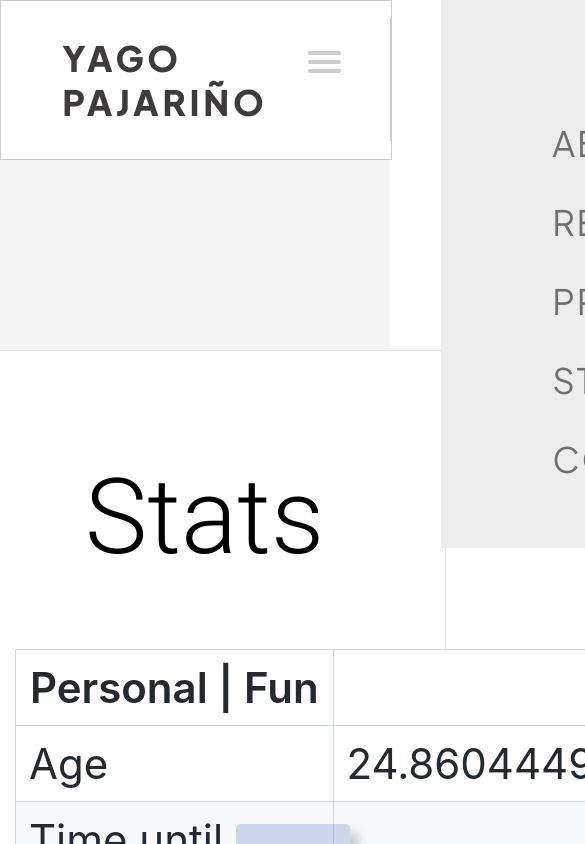
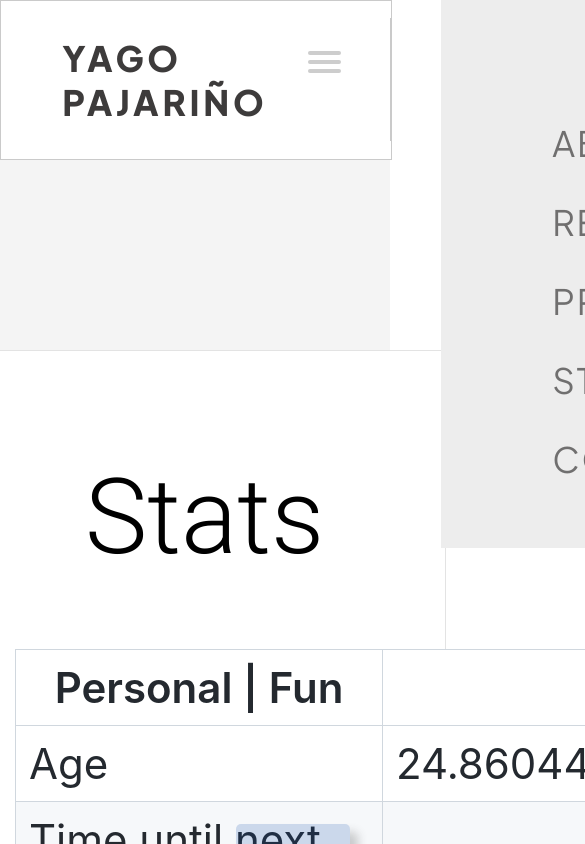
Before and after one commit to yagopajarino/resume, a React (Create React App) app: page /stats in a window 390 px wide. Shown: the top 844 px of the page, 585 px wide, since content can reach past the window. Built offline with nearby package versions, Linux system fonts and the light colour scheme; no server answers; what showdown would draw is missing.

Commit message:
Update mobile style

```diff
--- a/src/style/markdown.css
+++ b/src/style/markdown.css
@@ -221,6 +221,7 @@
   .markdown-body th {
     padding: 0;
     width: 50%;
+    min-width: 340px;
   }
 
   .markdown-body details summary {
```
